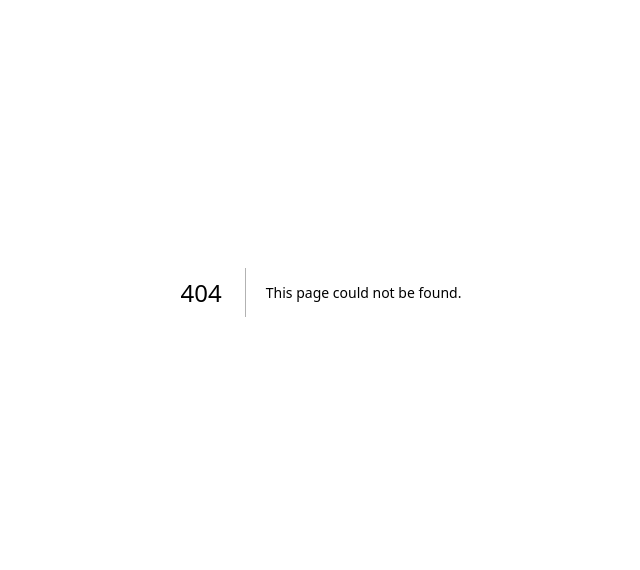
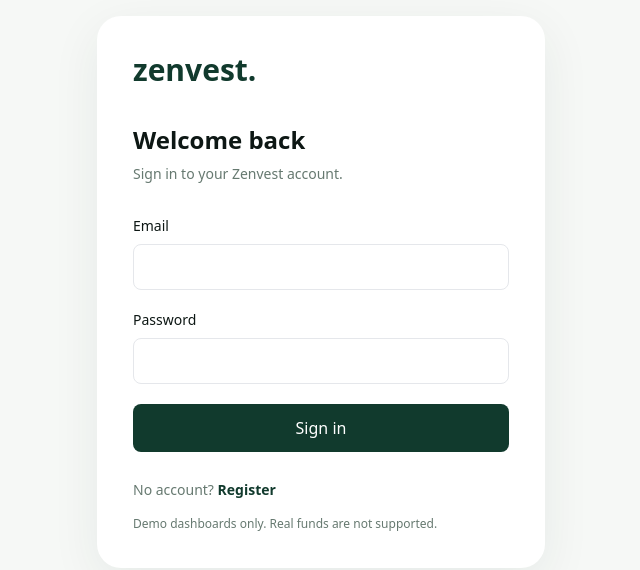
Before and after one commit to en0ma/zenvest, a Next.js app: page /login in a window 1280 px wide. Before the commit this address had no page. Shown: the part 108-678 px from the top of the page, without its empty margins (319-959 px from the left). Built offline with nearby package versions, Linux system fonts and the light colour scheme.

Commit message:
feat: implement identity foundation (src/app/login/page.tsx)

```diff
--- /dev/null
+++ b/src/app/login/page.tsx
@@ -0,0 +1,25 @@
+"use client";
+import { FormEvent, useState } from "react";
+import Link from "next/link";
+import { signIn } from "next-auth/react";
+export default function Login() {
+ const [error, setError] = useState("");
+ const [pending,setPending] = useState(false);
+ async function submit(event:FormEvent<HTMLFormElement>) {
+  event.preventDefault();setPending(true);setError("");
+  const form = new FormData(event.currentTarget);
+  try {
+   const result = await signIn("credentials", {email:form.get("email"),password:form.get("password"),redirect:false,callbackUrl:"/dashboard"});
+   if (!result?.ok) setError("Invalid email or password.");
+   else window.location.assign("/dashboard");
+  } catch { setError("Could not sign in. Try again."); }
+  finally {setPending(false);}
+ }
+ return <main className="min-h-screen flex items-center justify-center p-6 bg-canvas"><section className="bg-white rounded-3xl shadow-soft w-full max-w-md p-9">
+ <Link href="/" className="text-3xl text-forest font-bold">zenvest.</Link><h1 className="text-2xl font-semibold mt-9">Welcome back</h1><p className="text-sm text-muted mt-2">Sign in to your Zenvest account.</p>
+ <form className="mt-8 space-y-5" onSubmit={submit}><label className="block text-sm">Email<input autoComplete="email" required type="email" name="email" className="w-full mt-2 border rounded-lg px-4 py-3"/></label>
+ <label className="block text-sm">Password<input required autoComplete="current-password" type="password" name="password" className="w-full mt-2 border rounded-lg px-4 py-3"/></label>
+ {error&&<p role="alert" className="text-red-700 text-sm">{error}</p>}<button disabled={pending} className="w-full bg-forest text-white py-3 rounded-lg disabled:opacity-50">{pending?"Signing in...":"Sign in"}</button></form>
+ <p className="mt-7 text-sm text-muted">No account? <Link className="text-forest font-semibold" href="/register">Register</Link></p><p className="mt-4 text-xs text-muted">Demo dashboards only. Real funds are not supported.</p>
+ </section></main>;
+}
```
